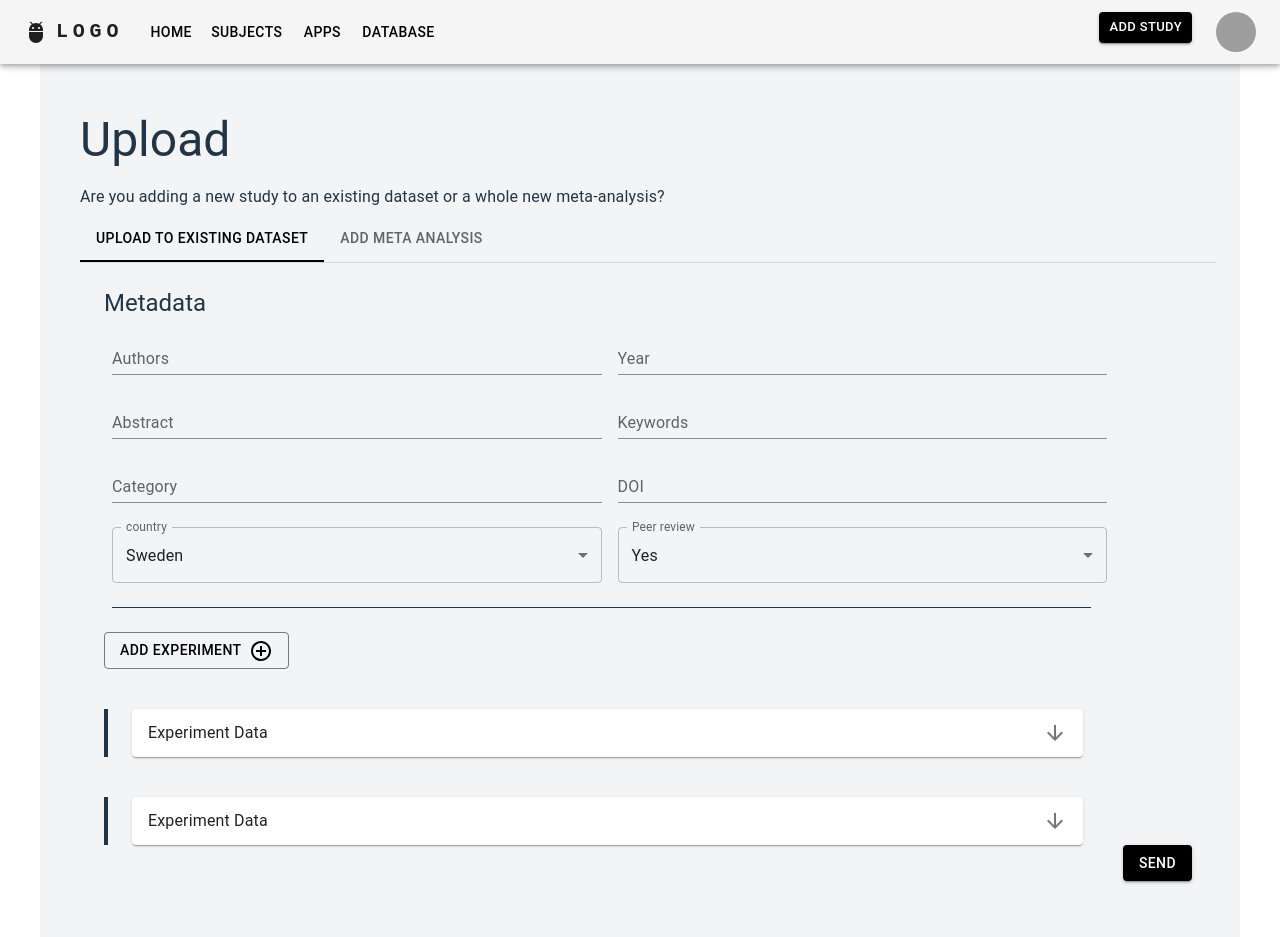
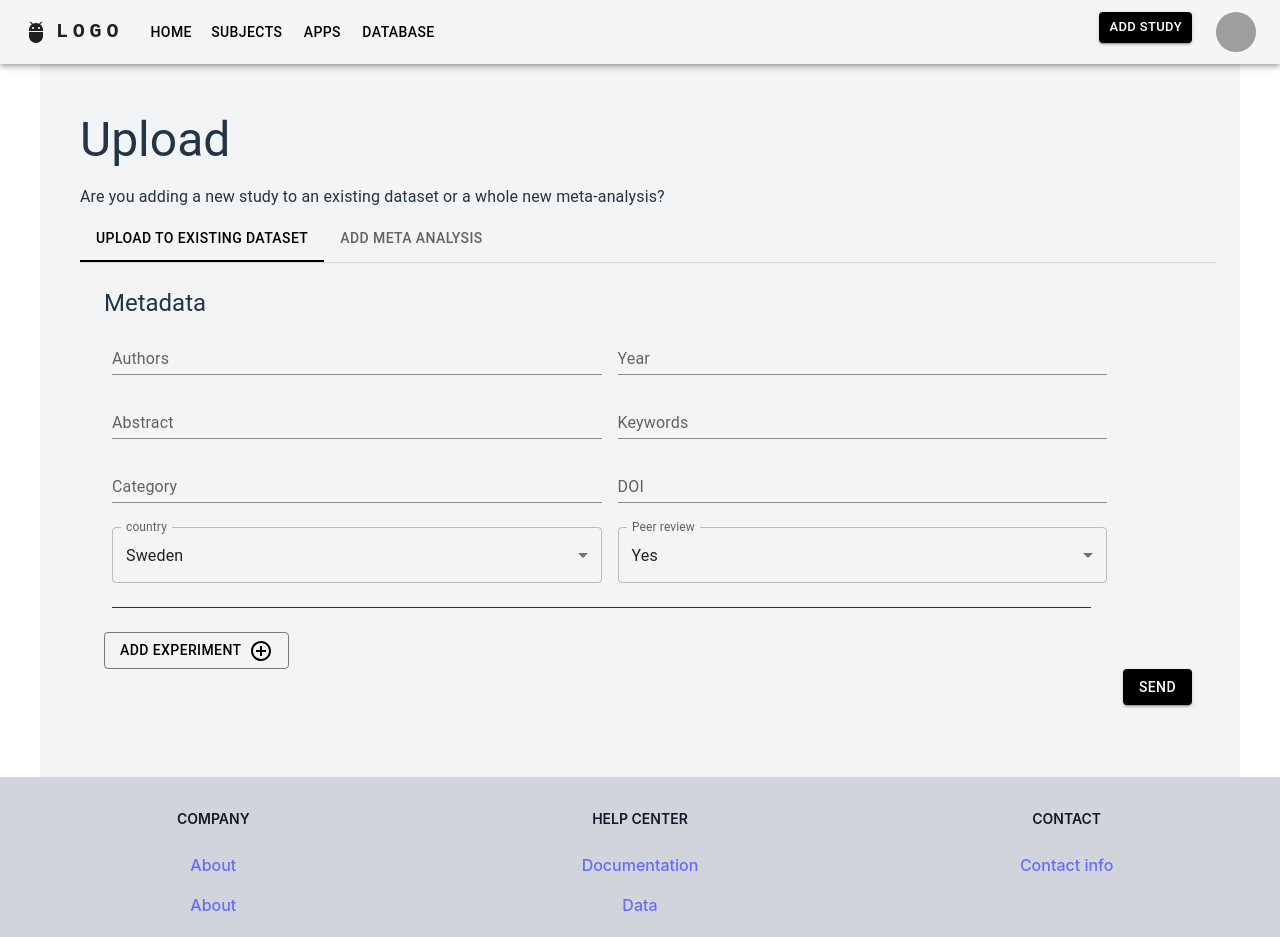
Before and after one commit to Mask1nen/2024-TDDD96-CAMA-BachelorsProject, a React (Vite) app in the folder cama_frontend/: page /Upload in a window 1280 px wide. Shown: the top 937 px of the page. Built offline with nearby package versions, Linux system fonts and the light colour scheme; grey boxes are pictures that could not be loaded.

Commit message:
460 fix: stuff

```diff
--- a/cama_frontend/src/pages/Upload/UploadPage.tsx
+++ b/cama_frontend/src/pages/Upload/UploadPage.tsx
@@ -48,6 +48,9 @@ const UploadPage: React.FC = () => {
 		};
 	  }
 
+	const addExperiment = () => {     setExperiments((prev) => [...prev, prev.length]);   };
+
+	const [experiments, setExperiments] = useState<number[]>([]);
 
 
 	return (
@@ -73,11 +76,12 @@ const UploadPage: React.FC = () => {
 							<Studyform/>
 							<Box sx={{width:"90%", borderTop: 1, mx:1, my:3}}></Box>
 
-							<Button variant="outlined">Add Experiment<AddCircleOutline sx={{ml:1}}/></Button>
+							<Button onClick={addExperiment} variant="outlined">Add Experiment<AddCircleOutline sx={{ml:1}}/></Button>
 
+							{experiments.map((id, index) =>
+								<Experimentform/>
+							)}
 
-							<Experimentform/>
-							<Experimentform/>
 
 
 					</Box>
```
